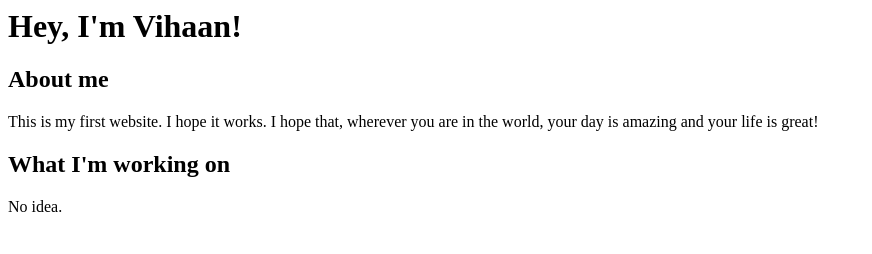
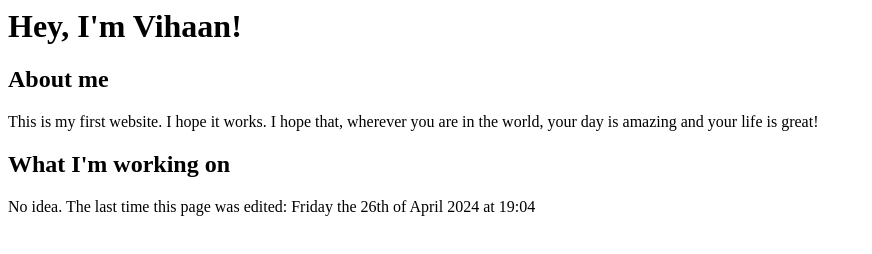
Before and after one commit to Vihaan-1/myfirstwebsite, a plain HTML site: page index.html in a window 1280 px wide. Shown: the whole page, without its empty margins (0-872 px from the left). Drawn offline with Linux system fonts and the light colour scheme.

Commit message:
Update index.html

```diff
--- a/index.html
+++ b/index.html
@@ -12,6 +12,7 @@
         <h2>What I'm working on</h2>
         <p>
             No idea.
+            The last time this page was edited: Friday the 26th of April 2024 at 19:04
         </p>
     </body>
 </html>
```
